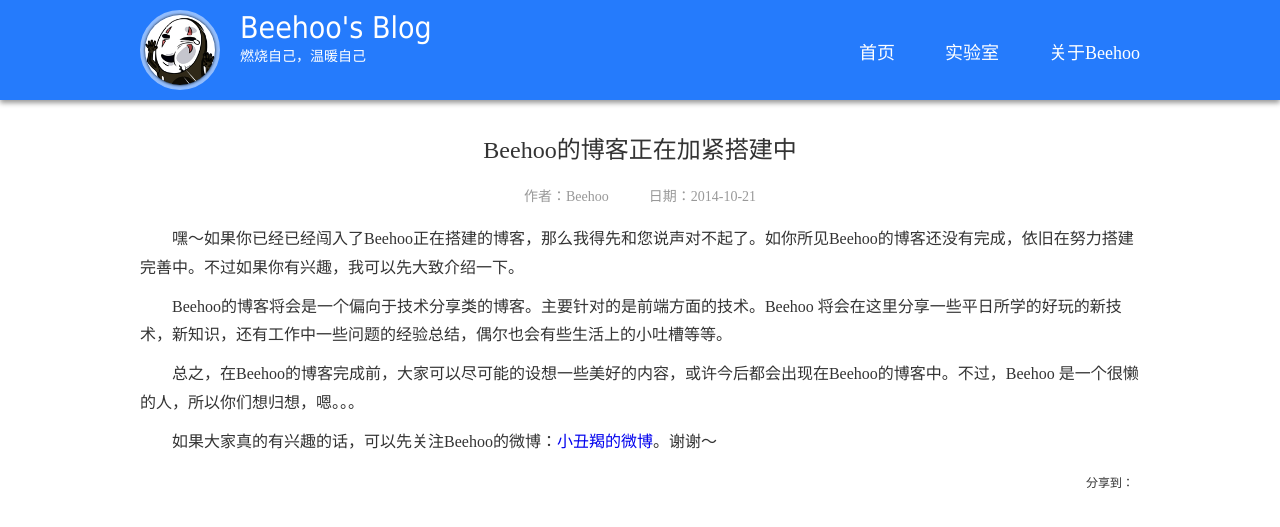
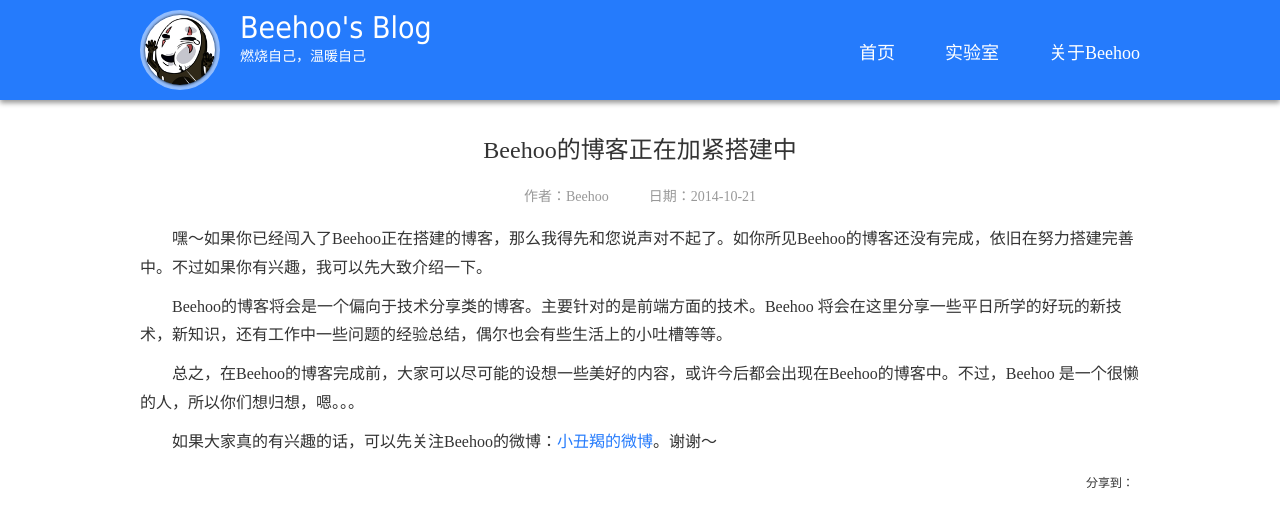
Before and after one commit to beehoo/beehoo.github.io, a Jekyll site: the page built from _posts/2014-10-21-hello-world.html, in a window 1280 px wide. Shown: the top 527 px of the page. Built offline with Jekyll 4.4.1, drawn with Linux system fonts in a browser that asks for light colours; some web fonts are replaced; comment, search, counter and statistics services are not loaded; some of the changed lines change nothing that is shown.

Commit message:
修复一些小问题

```diff
--- a/_posts/2014-10-21-hello-world.html
+++ b/_posts/2014-10-21-hello-world.html
@@ -2,11 +2,9 @@
 layout: post
 title: Beehoo的博客正在加紧搭建中
 author: Beehoo
-description: "嘿～如果你已经有幸闯入了Beehoo正在搭建的博客，那么我得先和您说声对不起了。如你所见Beehoo的博客还没有完成，依旧在努力搭建完善中。不过如果你有兴趣，我可以先大致介绍一下..."
 ---
 
-
-<p>嘿～如果你已经已经闯入了Beehoo正在搭建的博客，那么我得先和您说声对不起了。如你所见Beehoo的博客还没有完成，依旧在努力搭建完善中。不过如果你有兴趣，我可以先大致介绍一下。</p>
+<p>嘿～如果你已经闯入了Beehoo正在搭建的博客，那么我得先和您说声对不起了。如你所见Beehoo的博客还没有完成，依旧在努力搭建完善中。不过如果你有兴趣，我可以先大致介绍一下。</p>
 <p>Beehoo的博客将会是一个偏向于技术分享类的博客。主要针对的是前端方面的技术。Beehoo	将会在这里分享一些平日所学的好玩的新技术，新知识，还有工作中一些问题的经验总结，偶尔也会有些生活上的小吐槽等等。</p>
 <p>总之，在Beehoo的博客完成前，大家可以尽可能的设想一些美好的内容，或许今后都会出现在Beehoo的博客中。不过，Beehoo	是一个很懒的人，所以你们想归想，嗯。。。</p>
-<p>如果大家真的有兴趣的话，可以先关注Beehoo的微博：<a href="http://weibo.com/824624059">小丑羯的微博</a>。谢谢～</p>
+<p>如果大家真的有兴趣的话，可以先关注Beehoo的微博：<a class="bh_blue" href="http://weibo.com/824624059">小丑羯的微博</a>。谢谢～</p>
--- a/css/style.css
+++ b/css/style.css
@@ -3,6 +3,7 @@
 
 body {font-family:"microsoft YaHei"; color:#333;}
 a:hover {text-decoration:none;}
+.bh_blue {color:#257bfc;}
 .header {height:100px; background:#257bfc; color:#fff; margin-bottom:30px; box-shadow:0 3px 5px #999;}
 .wp {width:1000px; margin:0 auto;}
 .logo {width:70px; height:70px; border:5px solid rgba(255,255,255,.5); border-radius:50%; margin-top:10px; -webkit-transform:scale(1,1); transition:-webkit-transform .8s;}
```
Also changed, not shown: 3 other files.
